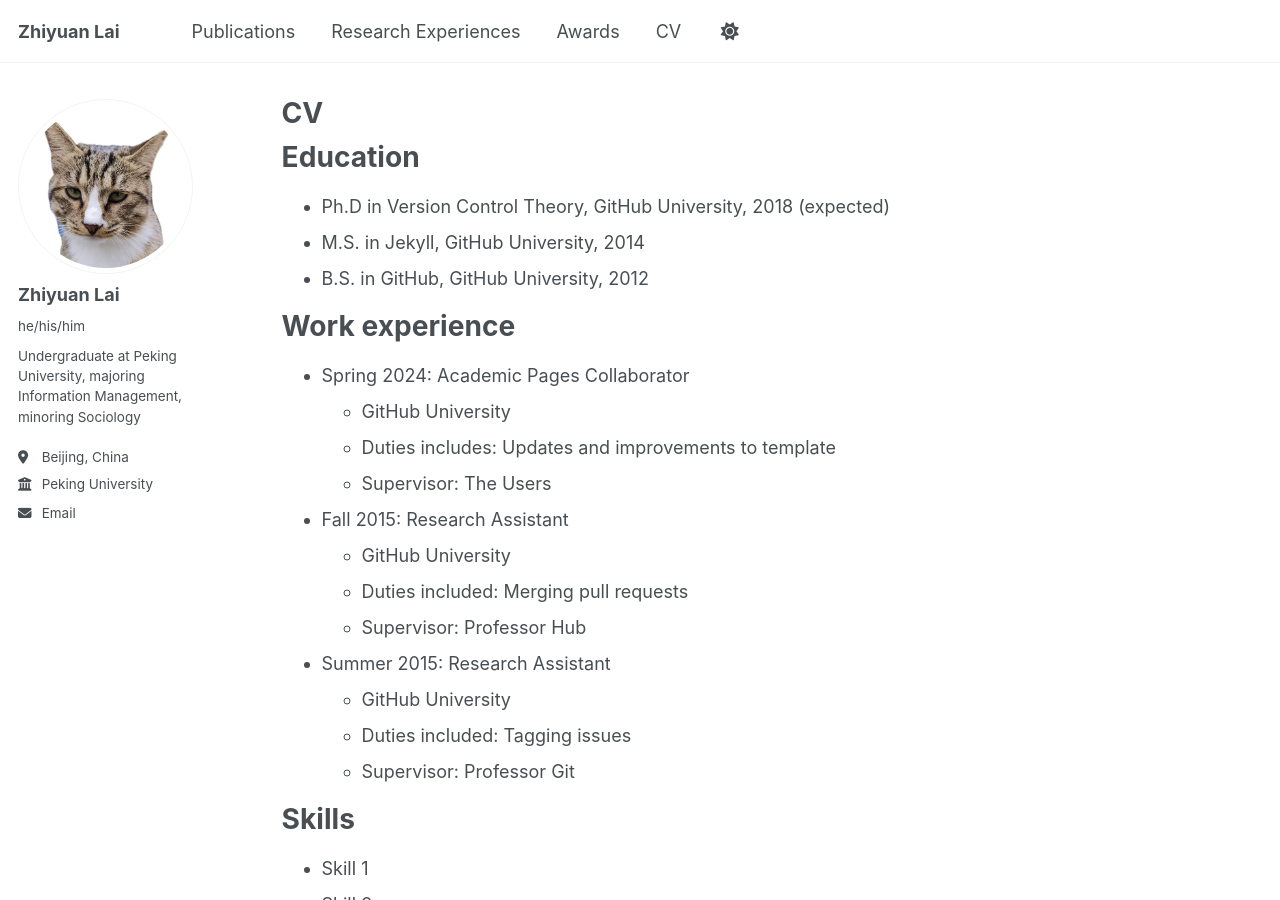
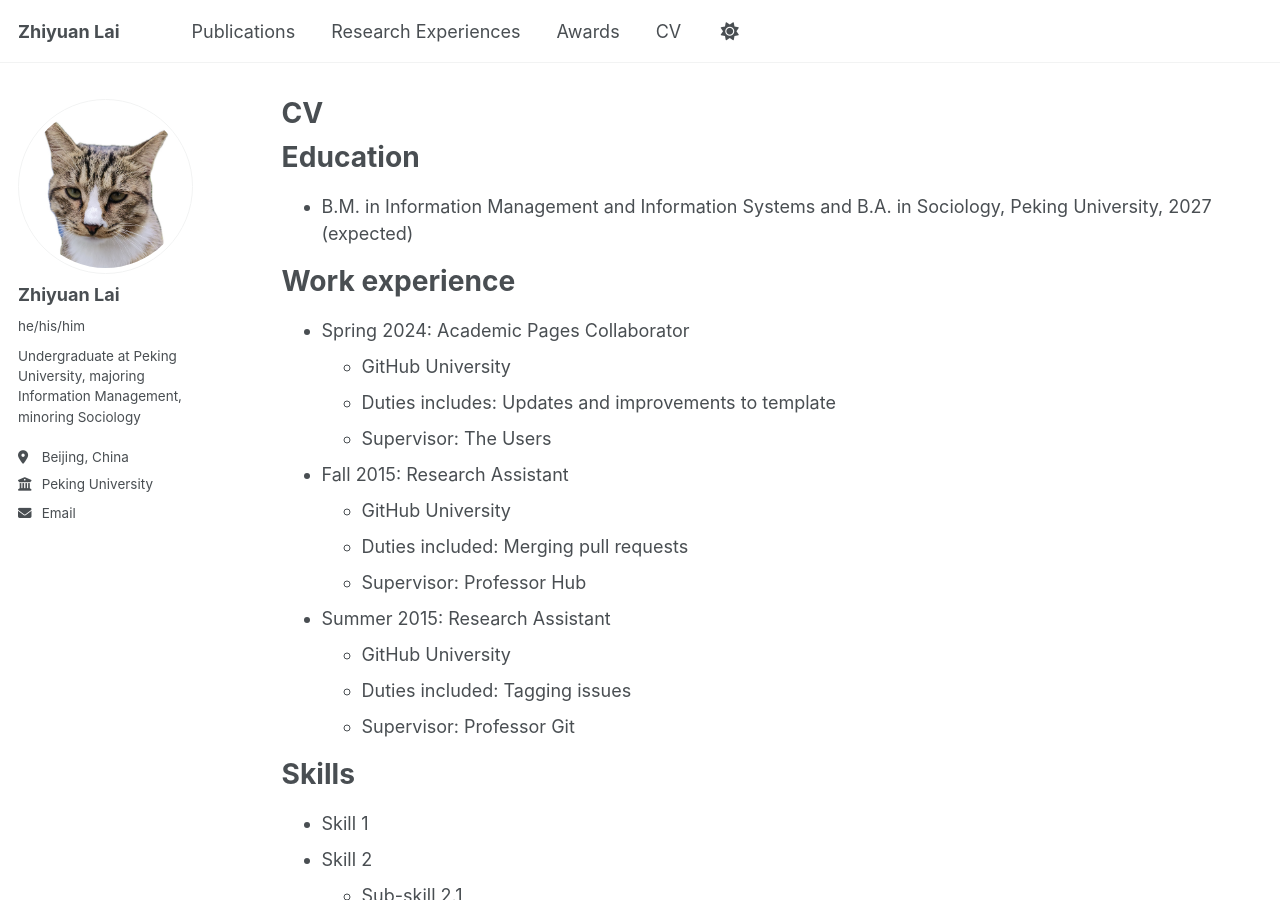
Before and after one commit to itsleol/itsleol.github.io, a Jekyll site: the page built from _pages/cv.md, in a window 1280 px wide and 900 px high. Built offline with Jekyll 4.4.1, drawn with Linux system fonts in a browser that asks for light colours; a script that is not in the unit is left out.

Commit message:
Update cv.md

```diff
--- a/_pages/cv.md
+++ b/_pages/cv.md
@@ -11,9 +11,7 @@ redirect_from:
 
 Education
 ======
-* Ph.D in Version Control Theory, GitHub University, 2018 (expected)
-* M.S. in Jekyll, GitHub University, 2014
-* B.S. in GitHub, GitHub University, 2012
+* B.M. in Information Management and Information Systems and B.A. in Sociology, Peking University, 2027 (expected)
 
 Work experience
 ======
```
